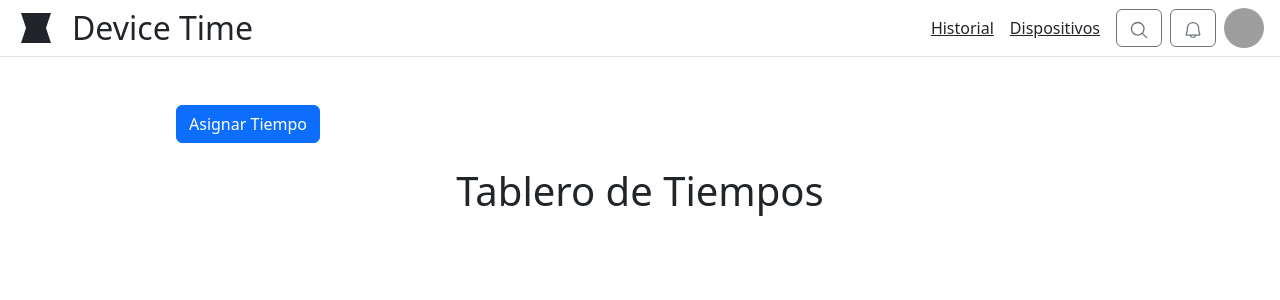
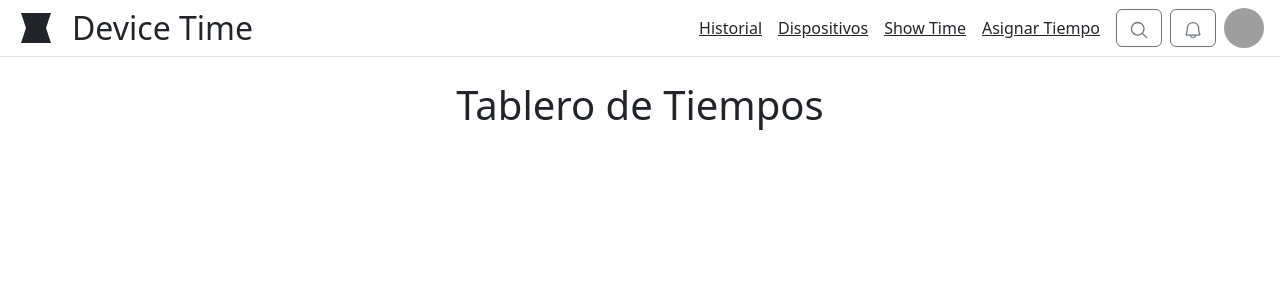
Before and after one commit to NEWHZ/contador, a CodeIgniter app: page /contador/index.php/asignartiempo/tablero in a window 1280 px wide. Shown: the top 300 px of the page. Run offline with CodeIgniter, Linux system fonts and the light colour scheme; data that the repository does not hold is empty; grey boxes are pictures that could not be loaded.

Commit message:
arreglo de vista, header, y funcionalidades del stopwatch y countdown

```diff
--- a/application/views/header.php
+++ b/application/views/header.php
@@ -12,6 +12,9 @@
         <nav class="d-none d-md-flex gap-3">
             <a class="text-dark" href="#">Historial</a>
             <a class="text-dark" href="/contador/index.php/espacios">Dispositivos</a>
+            <!-- Añadir los nuevos enlaces -->
+            <a class="text-dark" href="<?php echo site_url('tablero'); ?>">Show Time</a>
+            <a class="text-dark" href="<?php echo site_url('asignarTiempo'); ?>">Asignar Tiempo</a>
         </nav>
         <div class="d-flex align-items-center gap-2">
             <button class="btn btn-outline-secondary" aria-label="Buscar">
--- a/application/views/tablero.php
+++ b/application/views/tablero.php
@@ -54,10 +54,6 @@
 <div class="d-flex flex-column min-vh-100">
     <!-- Include the header from contador.php -->
     <?php include 'header.php'; ?>
-
-    <div class="text-left mt-5 ms-3">
-        <a href="<?php echo site_url('asignarTiempo'); ?>" class="btn btn-primary">Asignar Tiempo</a>
-    </div>
 
     <main class="container-fluid flex-grow-1 py-4">
         <h1 class="mb-4 text-center">Tablero de Tiempos</h1>
```
Also changed, not shown: application/views/contador.php (+1 -3 lines).
